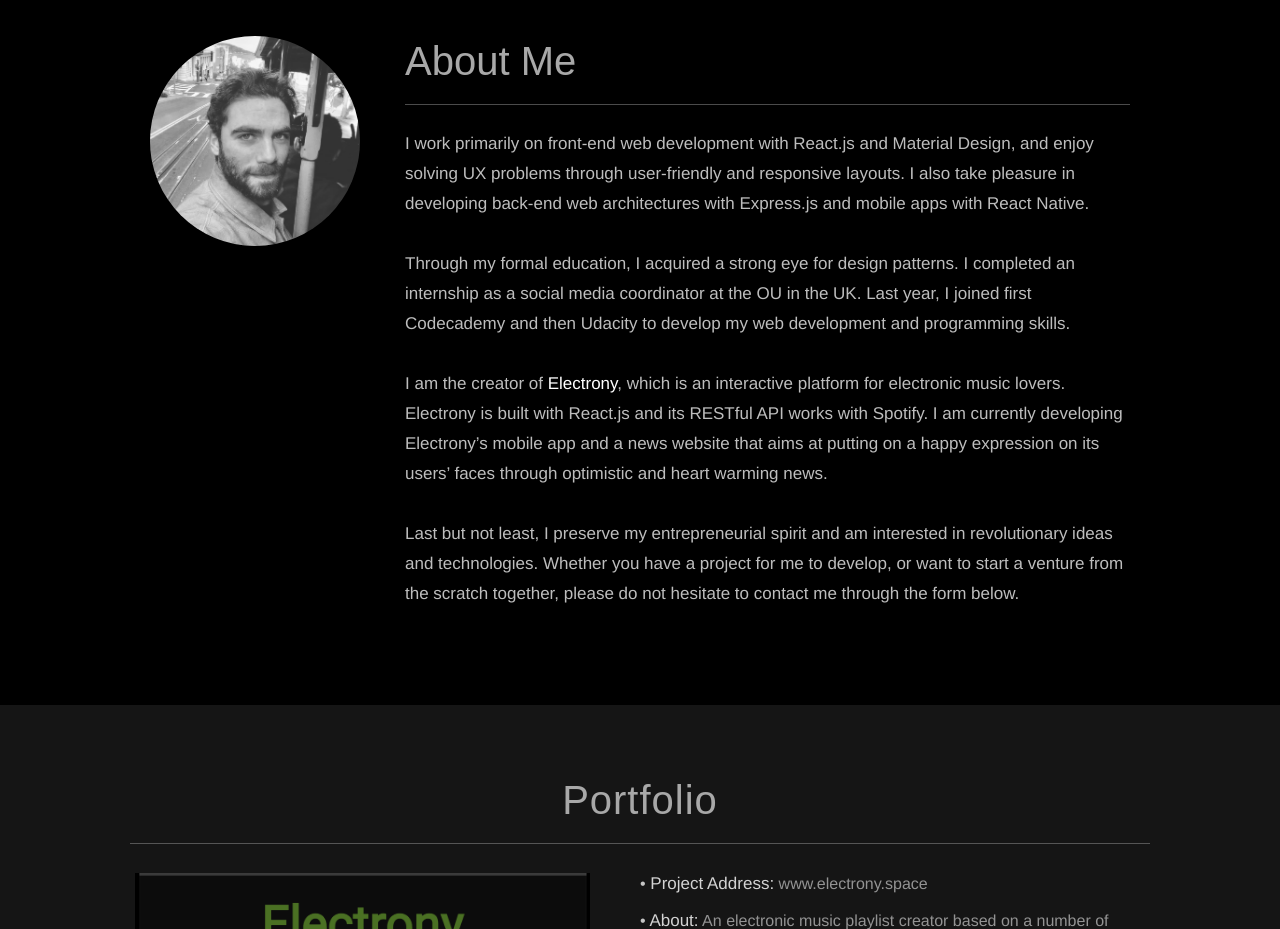
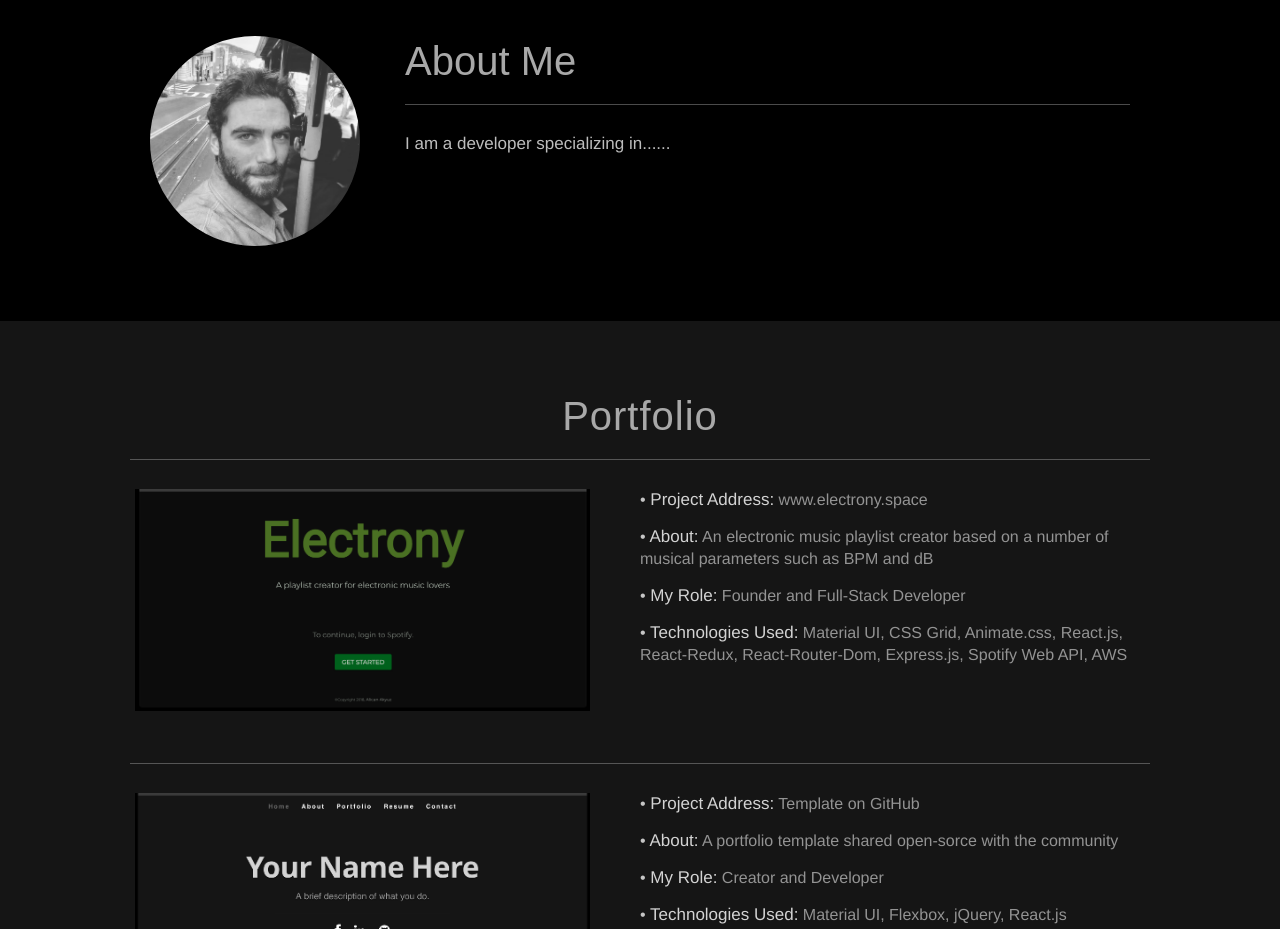
Before and after one commit to AlicanAkyuz/resume-template, a React (Create React App) app: page / in a window 1280 px wide. Shown: the part 860-1789 px from the top of the page. Built offline with nearby package versions, Linux system fonts and the light colour scheme.

Commit message:
Update About.js

```diff
--- a/src/Components/About.js
+++ b/src/Components/About.js
@@ -6,28 +6,13 @@ class About extends Component {
       <section id="about">
         <div className="row">
          <div className="three columns">
-            <img className="profile-pic" src="images/profilepic.jpg" alt="Alican Profile Pic" />
+            <img className="profile-pic" src="images/profilepic.jpg" alt="Profile Pic" />
          </div>
          <div className="nine columns main-col">
           <h2>About Me</h2>
           <hr />
           <p>
-            I work primarily on front-end web development with React.js and Material Design, and enjoy solving UX
-            problems through user-friendly and responsive layouts. I also take pleasure in developing back-end web
-            architectures with Express.js and mobile apps with React Native.
-            <br /><br />
-            Through my formal education, I acquired a strong eye for design patterns.
-            I completed an internship as a social media coordinator at the OU in the UK. Last year, I joined first
-            Codecademy and then Udacity to develop my web development and programming skills.
-            <br /><br />
-            I am the creator of <a target="_blank" href="https://electrony.space" rel="noopener noreferrer">Electrony</a>,
-            which is an interactive platform for electronic music lovers. Electrony is built with React.js and its RESTful
-            API works with Spotify. I am currently developing Electrony’s mobile app and a news website that aims
-            at putting on a happy expression on its users’ faces through optimistic and heart warming news.
-            <br /><br />
-            Last but not least, I preserve my entrepreneurial spirit and am interested in revolutionary ideas
-            and technologies. Whether you have a project for me to develop, or want to start a venture from the
-            scratch together, please do not hesitate to contact me through the form below.
+            I am a developer specializing in......
           </p>
          </div>
         </div>
```
